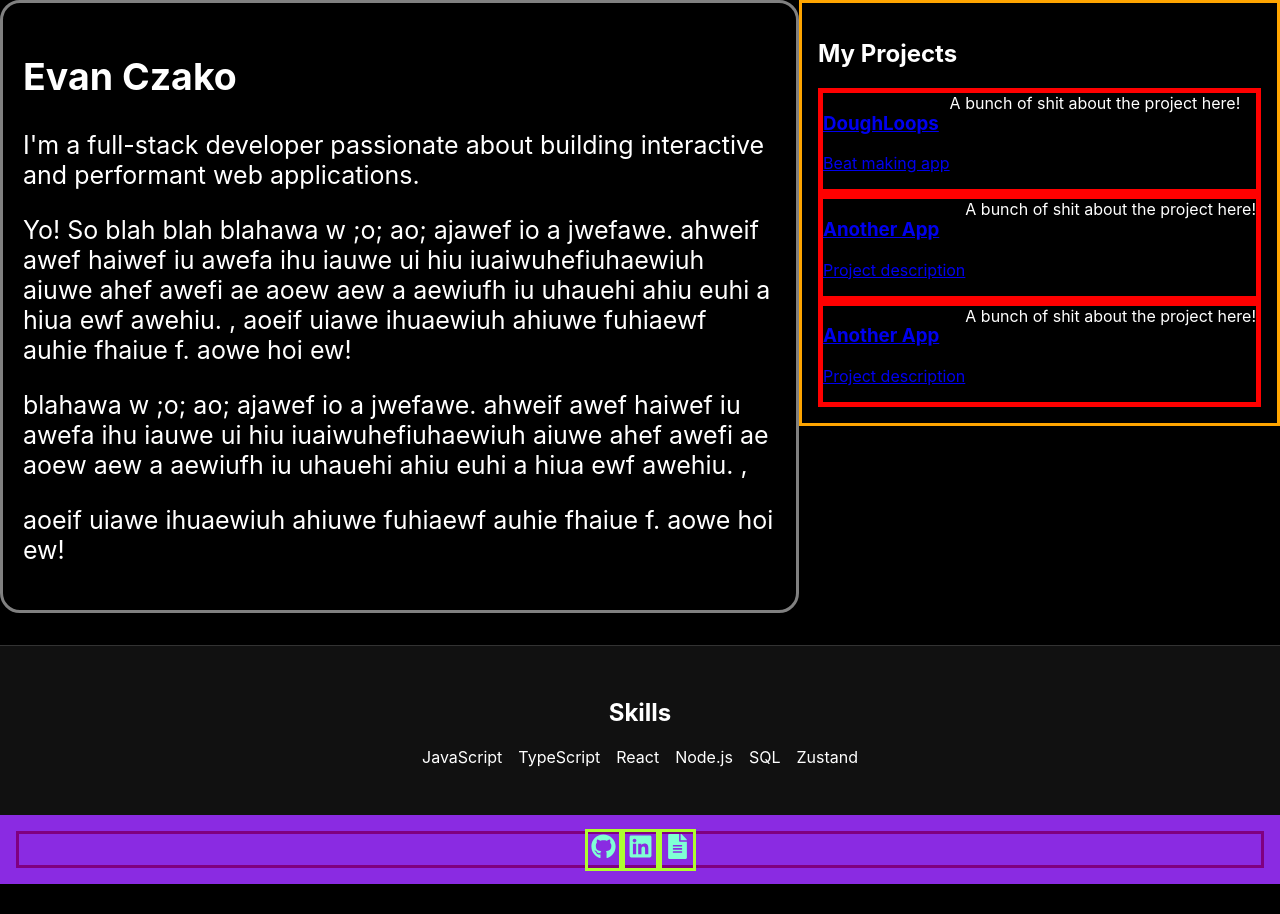
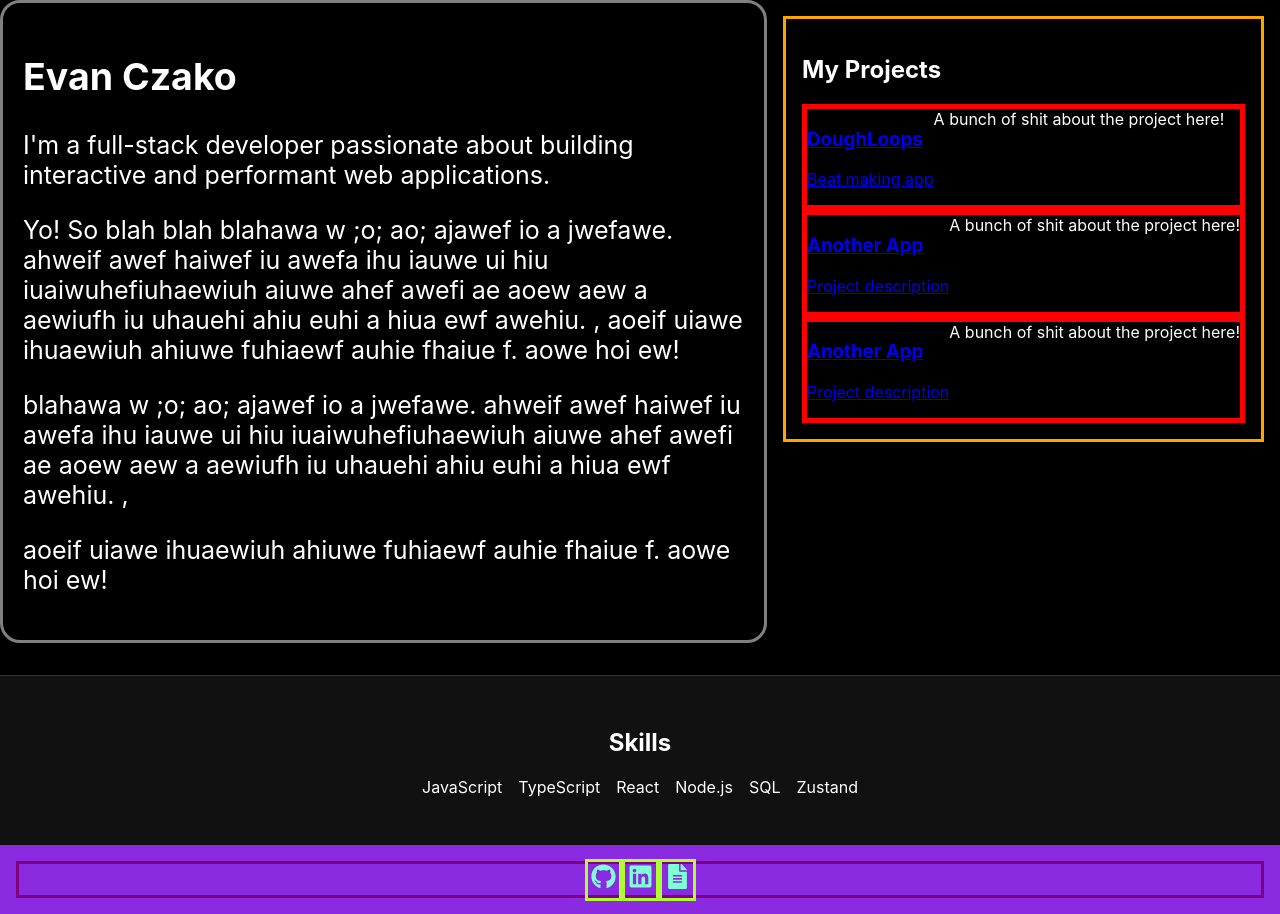
Before and after one commit to EvanCzako/DoughLab2, a React (Create React App) app: page / in a window 1280 px wide. Before the commit the page ends 884 px from the top, so only its background shows below. Built offline with nearby package versions, Linux system fonts and the light colour scheme.

Commit message:
Houston we have structure

```diff
--- a/src/App.module.css
+++ b/src/App.module.css
@@ -5,6 +5,7 @@
   background: black;
   color: white;
   overflow-x: hidden;
+  justify-content: center;
 }
 
 .scrollArea {
@@ -25,21 +26,33 @@
     justify-content: flex-start;
   }
 
+
+}
+
 .aboutWrapper {
 	flex: 1;
 	/* max-width: 400px; */
 }
 
 .projectWrapper {
-    /* width: fit-content; */
-    max-width: 100%;
 	min-width: 300px;
-    flex-shrink: 0;
+  display: flex;
+  justify-content: center; /* centers horizontally */
+  align-items: flex-start; /* optional: aligns to top vertically */
+  padding: 1rem;           /* optional: gives breathing room */
+  box-sizing: border-box;  /* ensures padding doesn't cause overflow */
 }
+
+
+.scrollArea {
+  flex: 1; /* grows to fill remaining space */
+  overflow-x: auto;
+  width: 100%;
 }
 
 .fullWidth {
   width: 100%;
+  box-sizing: border-box;
 }
 
 @media (orientation: landscape) {
```
Lines whose indentation alone changed are shown as unchanged.
